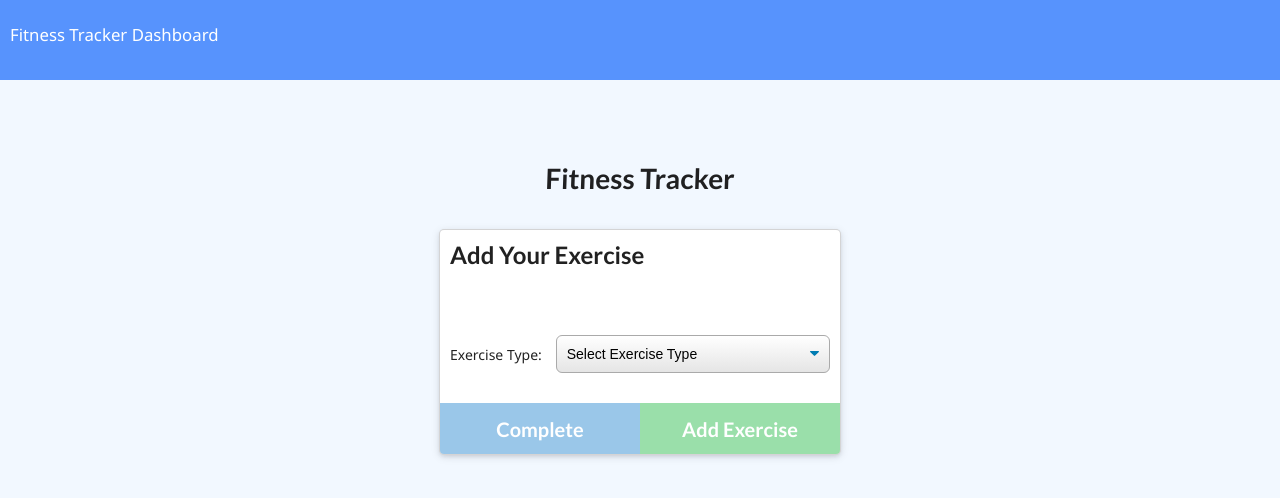
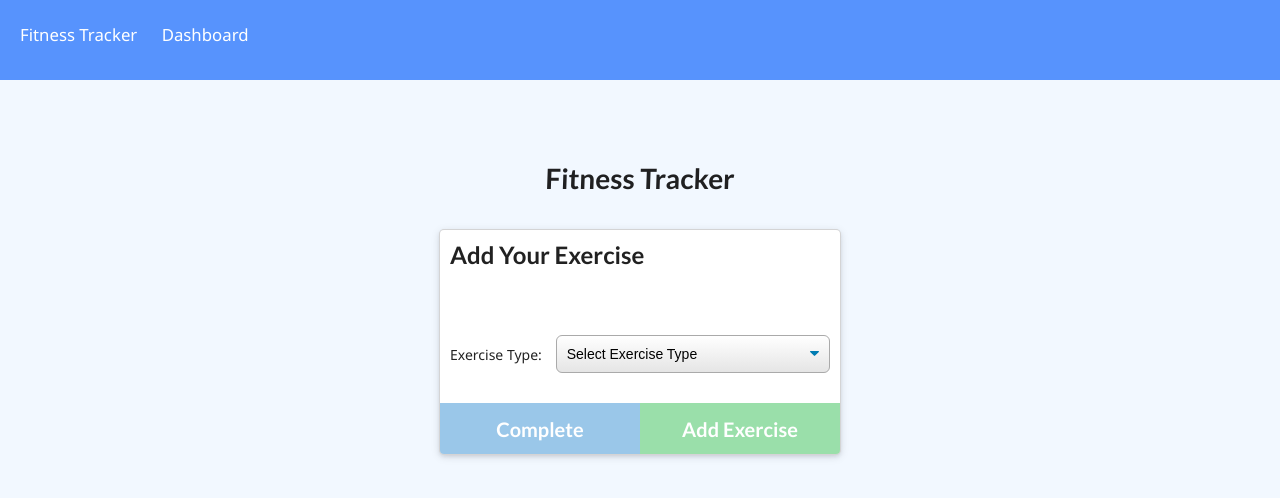
Before and after one commit to ImMythz/Fitness_Tracker, a website: page public/views/exercise.html in a window 1280 px wide. Drawn offline with nearby package versions, Linux system fonts and the light colour scheme; no server answers.

Commit message:
modified nav links on all html pages and added CSS. Added comments for userRoute

```diff
--- a/public/css/style.css
+++ b/public/css/style.css
@@ -23,6 +23,10 @@ nav {
   padding: 10px;
   line-height: 3;
   font-size: 1.2rem;
+}
+
+.navLinks {
+  padding: 10px;
 }
 
 a,
--- a/public/views/exercise.html
+++ b/public/views/exercise.html
@@ -12,8 +12,8 @@
 
 <body>
   <nav>
-    <a href="/">Fitness Tracker</a>
-    <a href="/stats">Dashboard</a>
+    <a class="navLinks" href="/">Fitness Tracker</a>
+    <a class="navLinks" href="/stats">Dashboard</a>
   </nav>
   <div class="wrapper">
     <header>
--- a/routes/userRoute.js
+++ b/routes/userRoute.js
@@ -6,10 +6,12 @@ router.get('/', (req, res) => {
     res.sendFile(path.join(__dirname, '../public/views/index.html'))
 })
 
+// Renders exercise page
 router.get('/exercise', (req, res) => {
     res.sendFile(path.join(__dirname, '../public/views/exercise.html'))
 })
 
+// Renders stats page
 router.get('/stats', (req, res) => {
     res.sendFile(path.join(__dirname, '../public/views/stats.html'))
 })
```
Also changed, not shown: public/views/index.html (+2 -2 lines), public/views/stats.html (+1 -1 lines).
